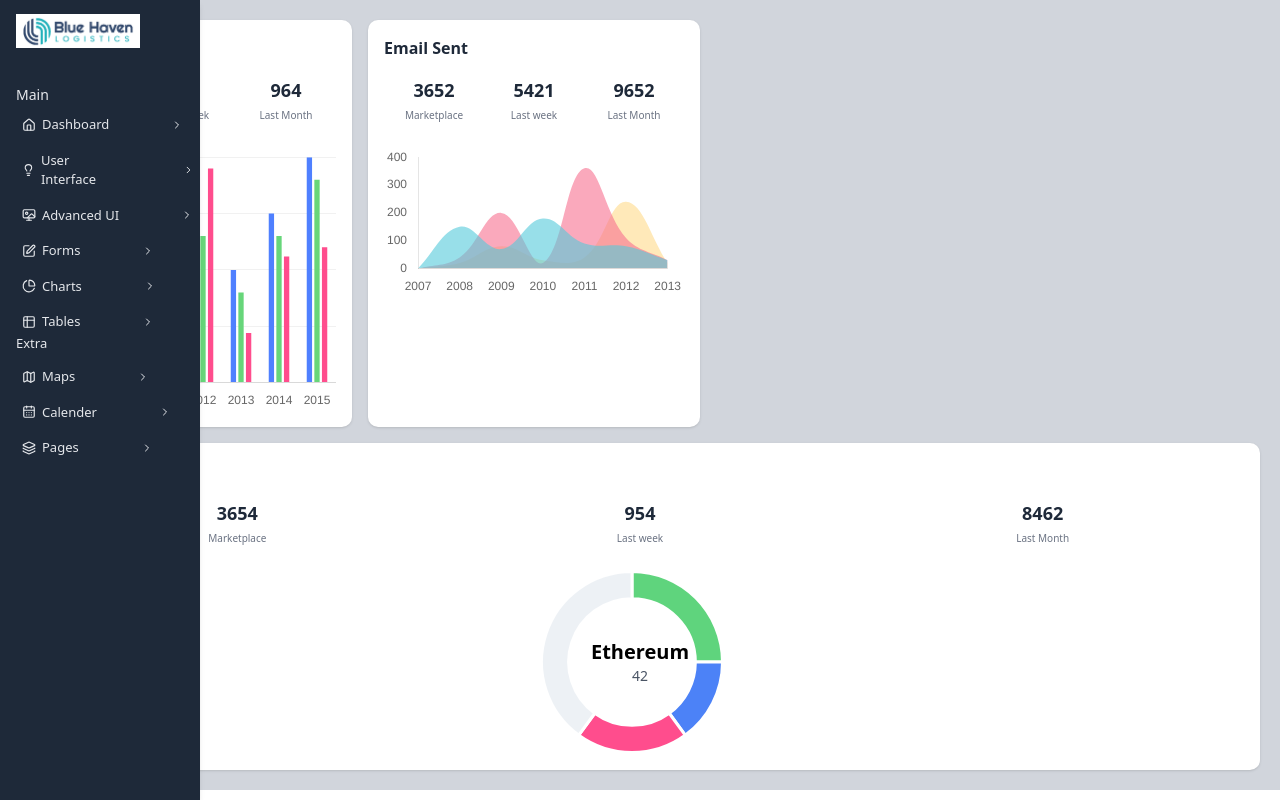
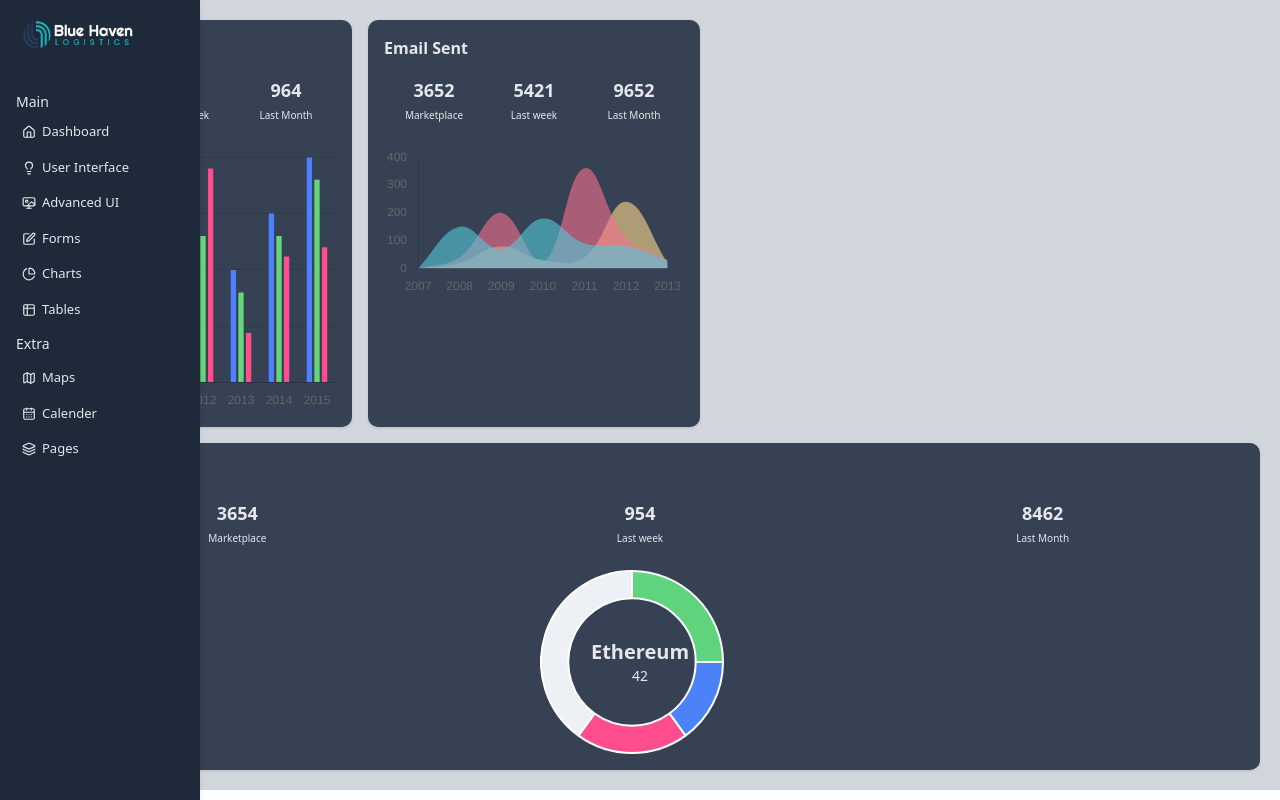
Before and after one commit to shweta-hash/dashboard_ui, a Next.js app: page /EarnCard in a window 1280 px wide. Built offline with nearby package versions, Linux system fonts and the light colour scheme.

Commit message:
theme dark mode

```diff
--- a/src/app/dashboard/page.js
+++ b/src/app/dashboard/page.js
@@ -13,15 +13,23 @@ export default function Dashboard() {
   const [sidebarOpen, setSidebarOpen] = useState(false);
   const [theme, setTheme] = useState("light");
   return (
-    <div className={`flex min-h-screen ${
-    theme === "light" ? "bg-gray-100" : "bg-gray-900"
-  }`}>
-      <SideBar isOpen={sidebarOpen} onClose={() => setSidebarOpen(false)} theme={theme}/>
+    <div
+      className={`flex min-h-screen ${
+        theme === "light" ? "bg-gray-100" : "bg-gray-900"
+      }`}
+    >
+      <SideBar
+        isOpen={sidebarOpen}
+        onClose={() => setSidebarOpen(false)}
+        theme={theme}
+      />
 
       <div className="flex-1 md:pl-50">
-        <NavBar onMenuClick={() => setSidebarOpen(true)}
-        theme={theme}
-        setTheme={setTheme}/>
+        <NavBar
+          onMenuClick={() => setSidebarOpen(true)}
+          theme={theme}
+          setTheme={setTheme}
+        />
 
         <div className="p-6 space-y-6">
           <div className="grid grid-cols-1 md:grid-cols-2 xl:grid-cols-4 gap-6">
@@ -32,18 +40,18 @@ export default function Dashboard() {
               income="$22506"
               percentage="10.25%"
               // bgColor="bg-white"
-              bgColor={`${theme==="light" ? "bg-white": "bg-gray-600"}`}
+              bgColor={`${theme === "light" ? "bg-white" : "bg-gray-600"}`}
               // textColor="text-red-400"
-              textColor= {`${theme==="light" ? "text-red-400": "text-gray-100"}`}
+              textColor={`${theme === "light" ? "text-red-400" : "text-gray-100"}`}
               cardWidth="w-full"
               cardHeight="h-40"
               iconBg="bg-gray-100"
               // titleTextColor="text-gray-500"
               // incomeTextColor="text-gray-500"
               // percentageTextColor="text-gray-500"
-              titleTextColor= {`${theme==="light" ? "text-gray-400": "text-gray-100"}`}
-              incomeTextColor= {`${theme==="light" ? "text-gray-400": "text-gray-100"}`}
-              percentageTextColor= {`${theme==="light" ? "text-gray-400": "text-gray-100"}`}
+              titleTextColor={`${theme === "light" ? "text-gray-400" : "text-gray-100"}`}
+              incomeTextColor={`${theme === "light" ? "text-gray-400" : "text-gray-100"}`}
+              percentageTextColor={`${theme === "light" ? "text-gray-400" : "text-gray-100"}`}
             />
 
             <StatsCard
@@ -53,7 +61,7 @@ export default function Dashboard() {
               income="$22506"
               percentage="10.25%"
               // bgColor="bg-green-400"
-              bgColor= {`${theme==="light" ? "bg-green-400": "bg-green-600"}`}
+              bgColor={`${theme === "light" ? "bg-green-400" : "bg-green-600"}`}
               textColor="text-white"
               cardWidth="w-full"
               cardHeight="h-40"
@@ -69,14 +77,14 @@ export default function Dashboard() {
               value="5210"
               income="$22506"
               percentage="10.25%"
-              bgColor={`${theme==="light" ? "bg-white": "bg-gray-600"}`}
-              textColor= {`${theme==="light" ? "text-yellow-400": "text-gray-100"}`}
+              bgColor={`${theme === "light" ? "bg-white" : "bg-gray-600"}`}
+              textColor={`${theme === "light" ? "text-yellow-400" : "text-gray-100"}`}
               cardWidth="w-full"
               cardHeight="h-40"
               iconBg="bg-gray-100"
-              titleTextColor= {`${theme==="light" ? "text-gray-400": "text-gray-100"}`}
-              incomeTextColor= {`${theme==="light" ? "text-gray-400": "text-gray-100"}`}
-              percentageTextColor= {`${theme==="light" ? "text-gray-400": "text-gray-100"}`}
+              titleTextColor={`${theme === "light" ? "text-gray-400" : "text-gray-100"}`}
+              incomeTextColor={`${theme === "light" ? "text-gray-400" : "text-gray-100"}`}
+              percentageTextColor={`${theme === "light" ? "text-gray-400" : "text-gray-100"}`}
             />
 
             <StatsCard
@@ -86,7 +94,7 @@ export default function Dashboard() {
               income="$22506"
               percentage="10.25%"
               // bgColor="bg-cyan-600"
-              bgColor= {`${theme==="light" ? "bg-cyan-400": "bg-cyan-600"}`}
+              bgColor={`${theme === "light" ? "bg-cyan-400" : "bg-cyan-600"}`}
               textColor="text-white"
               cardWidth="w-full"
               cardHeight="h-40"
@@ -98,6 +106,7 @@ export default function Dashboard() {
           </div>
           <div className="grid grid-cols-1 xl:grid-cols-2 gap-6">
             <EarningsCard
+              theme={theme}
               title="Email Sent"
               stats={[
                 { value: 3652, label: "Marketplace" },
@@ -105,10 +114,11 @@ export default function Dashboard() {
                 { value: 9652, label: "Last Month" },
               ]}
             >
-              <AreaChart />
+              <AreaChart theme={theme} />
             </EarningsCard>
 
             <EarningsCard
+              theme={theme}
               title="Revenue"
               stats={[
                 { value: 5248, label: "Marketplace" },
@@ -116,7 +126,7 @@ export default function Dashboard() {
                 { value: 964, label: "Last Month" },
               ]}
             >
-              <BarChart />
+              <BarChart theme={theme} />
             </EarningsCard>
           </div>
           <div className="grid grid-cols-1 xl:grid-cols-3 gap-6">
@@ -125,6 +135,7 @@ export default function Dashboard() {
             </div>
 
             <EarningsCard
+              theme={theme}
               title="Monthly Earnings"
               stats={[
                 { value: 3654, label: "Marketplace" },
@@ -132,7 +143,7 @@ export default function Dashboard() {
                 { value: 8462, label: "Last Month" },
               ]}
             >
-              <DoughnutChart title="Ethereum" value={42} />
+              <DoughnutChart title="Ethereum" value={42} theme={theme} />
             </EarningsCard>
           </div>
         </div>
--- a/src/components/AreaChart.js
+++ b/src/components/AreaChart.js
@@ -90,7 +90,7 @@ export default function AreaChart() {
   };
 
   return (
-    <div className="h-64 w-full min-w-0">
+    <div className="h-64 w-full min-w-0 ">
       <Line data={data} options={options} />
     </div>
   );
--- a/src/components/BarChart.js
+++ b/src/components/BarChart.js
@@ -68,7 +68,7 @@ export default function BarChart() {
         },
 
         grid: {
-          color: "#f1f1f1",
+
         },
       },
     },
--- a/src/components/DoughnutChart.js
+++ b/src/components/DoughnutChart.js
@@ -6,14 +6,12 @@ import { Doughnut } from "react-chartjs-2";
 
 ChartJS.register(ArcElement, Tooltip, Legend);
 
-export default function DoughnutChart({ title, value }) {
+export default function DoughnutChart({ title, value , theme}) {
   const data = {
     datasets: [
       {
         data: [25, 15, 20, 40],
         backgroundColor: ["#5FD47D", "#4C82F7", "#FF4D8D", "#EDF1F5"],
-        borderWidth: 3,
-        borderColor: "#fff",
         cutout: "70%",
       },
     ],
@@ -32,8 +30,16 @@ export default function DoughnutChart({ title, value }) {
       <Doughnut data={data} options={options} />
 
       <div className="absolute inset-0 flex flex-col items-center justify-center">
-        <h2 className="text-xl text-black font-bold">{title}</h2>
-        <p className="text-sm text-gray-600">{value}</p>
+        <h2
+          className={`text-xl ${theme === "light" ? "text-gray-700" : "text-gray-200"} font-bold`}
+        >
+          {title}
+        </h2>
+        <p
+          className={`text-sm ${theme === "light" ? "text-gray-700" : "text-gray-200"}`}
+        >
+          {value}
+        </p>
       </div>
     </div>
   );
--- a/src/components/EarningsCard.js
+++ b/src/components/EarningsCard.js
@@ -1,16 +1,30 @@
 "use client";
 
-export default function EarningsCard({ title, stats, children }) {
+export default function EarningsCard({ title, stats, children, theme}) {
   return (
-    <div className="bg-white rounded-lg shadow p-4">
-      <h2 className="font-semibold text-gray-800">{title}</h2>
+    <div
+      className={`${theme === "light" ? "bg-white" : "bg-gray-700"} rounded-lg shadow p-4`}
+    >
+      <h2
+        className={`font-semibold ${theme === "light" ? "text-gray-700" : "text-gray-200"}`}
+      >
+        {title}
+      </h2>
 
       <div className="grid grid-cols-3 text-center mt-4">
         {stats.map((item, index) => (
           <div key={index}>
-            <h3 className="text-lg font-bold text-gray-800">{item.value}</h3>
+            <h3
+              className={`text-lg font-bold ${theme === "light" ? "text-gray-700" : "text-gray-200"}`}
+            >
+              {item.value}
+            </h3>
 
-            <p className="text-[10px] text-gray-500 mt-1">{item.label}</p>
+            <p
+              className={`text-[10px] ${theme === "light" ? "text-gray-700" : "text-gray-200"} mt-1`}
+            >
+              {item.label}
+            </p>
           </div>
         ))}
       </div>
--- a/src/components/SideBar.js
+++ b/src/components/SideBar.js
@@ -26,86 +26,163 @@ export default function SideBar({ isOpen, onClose,theme }) {
         />
       )}
       <aside
-        className={`w-50 fixed left-0 top-0 h-screen ${theme==="light" ? "bg-white": "bg-gray-800"} flex flex-col pb-8 pt-3.5 shadow-md z-50 transform transition-transform duration-200 md:translate-x-0 ${
+        className={`w-50 fixed left-0 top-0 h-screen ${theme === "light" ? "bg-white" : "bg-gray-800"} flex flex-col pb-8 pt-3.5 shadow-md z-50 transform transition-transform duration-200 md:translate-x-0 ${
           isOpen ? "translate-x-0" : "-translate-x-full"
         }`}
       >
-        <Image src="/images/logo.png" alt="logo" width={140} height={140} className="pl-4" />
+        <Image
+          src={theme === "light" ? "/images/logo.png" : "/images/logo2.png"}
+          alt="logo"
+          width={140}
+          height={140}
+          className="pl-4"
+        />
 
         <div className="w-full text-left pl-4 pt-6">
-          <p className={`text-[14px] ${theme==="light" ? "text-gray-500" :"text-gray-200"} mt-3`}>Main</p>
+          <p
+            className={`text-[14px] ${theme === "light" ? "text-gray-500" : "text-gray-200"} mt-3`}
+          >
+            Main
+          </p>
           <Link
             href="/"
             className="mt-2 flex items-center gap-1.5 rounded-full px-1.5 py-0.5 w-full"
           >
-            <House size={14} className={`${ theme === "light" ? "text-gray-500" : "text-gray-200"}`}/>
-            <span className={`text-[13px] ${theme==="light" ? "text-gray-500" :"text-gray-200"}`}>Dashboard</span>
-            <ChevronRight size={12} className={`ml-14 ${ theme === "light" ? "text-gray-500" : "text-gray-200"}`}/>
+            <House
+              size={14}
+              className={`${theme === "light" ? "text-gray-500" : "text-gray-200"}`}
+            />
+            <span
+              className={`text-[13px] ${theme === "light" ? "text-gray-500" : "text-gray-200"}`}
+            >
+              Dashboard
+            </span>
+            {/* <ChevronRight size={12} className={`ml-14 ${ theme === "light" ? "text-gray-500" : "text-gray-200"}`}/> */}
           </Link>
           <Link
             href="/userinterface"
             className="mt-3 flex items-center gap-1.5 rounded-full px-1.5 py-0.5"
           >
-            <Lightbulb size={14} className={`${ theme === "light" ? "text-gray-500" : "text-gray-200"}`}/>
-            <span className={`text-[13px] ${theme==="light" ? "text-gray-500" :"text-gray-200"}`}>User Interface</span>
-            <ChevronRight size={12} className={`ml-14 ${ theme === "light" ? "text-gray-500" : "text-gray-200"}`} />
+            <Lightbulb
+              size={14}
+              className={`${theme === "light" ? "text-gray-500" : "text-gray-200"}`}
+            />
+            <span
+              className={`text-[13px] ${theme === "light" ? "text-gray-500" : "text-gray-200"}`}
+            >
+              User Interface
+            </span>
+            {/* <ChevronRight size={12} className={`ml-14 ${ theme === "light" ? "text-gray-500" : "text-gray-200"}`} /> */}
           </Link>
           <Link
             href="/advancedui"
             className="mt-3 flex items-center gap-1.5 rounded-full px-1.5 py-0.5"
           >
-            <Wallpaper size={14} className={`${ theme === "light" ? "text-gray-500" : "text-gray-200"}`}/>
-            <span className={`text-[13px] ${theme==="light" ? "text-gray-500" :"text-gray-200"}`}>Advanced UI</span>
-            <ChevronRight size={12} className={`ml-14 ${ theme === "light" ? "text-gray-500" : "text-gray-200"}`} />
+            <Wallpaper
+              size={14}
+              className={`${theme === "light" ? "text-gray-500" : "text-gray-200"}`}
+            />
+            <span
+              className={`text-[13px] ${theme === "light" ? "text-gray-500" : "text-gray-200"}`}
+            >
+              Advanced UI
+            </span>
+            {/* <ChevronRight size={12} className={`ml-14 ${ theme === "light" ? "text-gray-500" : "text-gray-200"}`} /> */}
           </Link>
           <Link
             href="/forms"
             className="mt-3 flex items-center gap-1.5 rounded-full px-1.5 py-0.5"
           >
-            <SquarePen size={14} className={`${ theme === "light" ? "text-gray-500" : "text-gray-200"}`}/>
-            <span className={`text-[13px] ${theme==="light" ? "text-gray-500" :"text-gray-200"}`}>Forms</span>
-            <ChevronRight size={12} className={`ml-14 ${ theme === "light" ? "text-gray-500" : "text-gray-200"}`} />
+            <SquarePen
+              size={14}
+              className={`${theme === "light" ? "text-gray-500" : "text-gray-200"}`}
+            />
+            <span
+              className={`text-[13px] ${theme === "light" ? "text-gray-500" : "text-gray-200"}`}
+            >
+              Forms
+            </span>
+            {/* <ChevronRight size={12} className={`ml-14 ${ theme === "light" ? "text-gray-500" : "text-gray-200"}`} /> */}
           </Link>
           <Link
             href="/charts"
             className="mt-3 flex items-center gap-1.5 rounded-full px-1.5 py-0.5"
           >
-            <ChartPie size={14} className={`${ theme === "light" ? "text-gray-500" : "text-gray-200"}`}/>
-            <span className={`text-[13px] ${theme==="light" ? "text-gray-500" :"text-gray-200"}`}>Charts</span>
-            <ChevronRight size={12} className={`ml-14 ${ theme === "light" ? "text-gray-500" : "text-gray-200"}`}/>
+            <ChartPie
+              size={14}
+              className={`${theme === "light" ? "text-gray-500" : "text-gray-200"}`}
+            />
+            <span
+              className={`text-[13px] ${theme === "light" ? "text-gray-500" : "text-gray-200"}`}
+            >
+              Charts
+            </span>
+            {/* <ChevronRight size={12} className={`ml-14 ${ theme === "light" ? "text-gray-500" : "text-gray-200"}`}/> */}
           </Link>
           <Link
             href="/table"
             className="mt-3 flex items-center gap-1.5 rounded-full px-1.5 py-0.5"
           >
-            <Table2 size={14} className={`${ theme === "light" ? "text-gray-500" : "text-gray-200"}`}/>
-            <span className={`text-[13px] ${theme==="light" ? "text-gray-500" :"text-gray-200"}`}>Tables</span>
-            <ChevronRight size={12} className={`ml-14 ${ theme === "light" ? "text-gray-500" : "text-gray-200"}`} />
+            <Table2
+              size={14}
+              className={`${theme === "light" ? "text-gray-500" : "text-gray-200"}`}
+            />
+            <span
+              className={`text-[13px] ${theme === "light" ? "text-gray-500" : "text-gray-200"}`}
+            >
+              Tables
+            </span>
+            {/* <ChevronRight size={12} className={`ml-14 ${ theme === "light" ? "text-gray-500" : "text-gray-200"}`} /> */}
           </Link>
-          <p className={`text-[13px] ${theme==="light" ? "text-gray-500" :"text-gray-200"}`}>Extra</p>
+          <p
+            className={`text-[14px] ${theme === "light" ? "text-gray-500" : "text-gray-200"} mt-3`}
+          >
+            Extra
+          </p>
           <Link
             href="/maps"
             className="mt-3 flex items-center gap-1.5 rounded-full px-1.5 py-0.5"
           >
-            <Map size={14} className={`${ theme === "light" ? "text-gray-500" : "text-gray-200"}`}/>
-            <span className={`text-[13px] ${theme==="light" ? "text-gray-500" :"text-gray-200"}`}>Maps</span>
-            <ChevronRight size={12} className={`ml-14 ${ theme === "light" ? "text-gray-500" : "text-gray-200"}`}/>
+            <Map
+              size={14}
+              className={`${theme === "light" ? "text-gray-500" : "text-gray-200"}`}
+            />
+            <span
+              className={`text-[13px] ${theme === "light" ? "text-gray-500" : "text-gray-200"}`}
+            >
+              Maps
+            </span>
+            {/* <ChevronRight size={12} className={`ml-14 ${ theme === "light" ? "text-gray-500" : "text-gray-200"}`}/> */}
           </Link>
           <Link
             href="/calender"
             className="mt-3 flex items-center gap-1.5 rounded-full px-1.5 py-0.5"
           >
-            <CalendarDays size={14} className={`${ theme === "light" ? "text-gray-500" : "text-gray-200"}`}/>
-            <span className={`text-[13px] ${theme==="light" ? "text-gray-500" :"text-gray-200"}`}>Calender</span>
-            <ChevronRight size={12} className={`ml-14 ${ theme === "light" ? "text-gray-500" : "text-gray-200"}`} />
+            <CalendarDays
+              size={14}
+              className={`${theme === "light" ? "text-gray-500" : "text-gray-200"}`}
+            />
+            <span
+              className={`text-[13px] ${theme === "light" ? "text-gray-500" : "text-gray-200"}`}
+            >
+              Calender
+            </span>
+            {/* <ChevronRight size={12} className={`ml-14 ${ theme === "light" ? "text-gray-500" : "text-gray-200"}`} /> */}
           </Link>
           <Link
             href="/pages"
             className="mt-3 flex items-center gap-1.5 rounded-full px-1.5 py-0.5"
           >
-            <Layers size={14} className={`${ theme === "light" ? "text-gray-500" : "text-gray-200"}`}/>
-            <span className={`text-[13px] ${theme==="light" ? "text-gray-500" :"text-gray-200"}`}>Pages</span>
-            <ChevronRight size={12} className={`ml-14 ${ theme === "light" ? "text-gray-500" : "text-gray-200"}`}/>
+            <Layers
+              size={14}
+              className={`${theme === "light" ? "text-gray-500" : "text-gray-200"}`}
+            />
+            <span
+              className={`text-[13px] ${theme === "light" ? "text-gray-500" : "text-gray-200"}`}
+            >
+              Pages
+            </span>
+            {/* <ChevronRight size={12} className={`ml-14 ${ theme === "light" ? "text-gray-500" : "text-gray-200"}`}/> */}
           </Link>
         </div>
       </aside>
```
Also changed, not shown: public/images/logo-dark.png (added), public/images/logo2.png (added).
